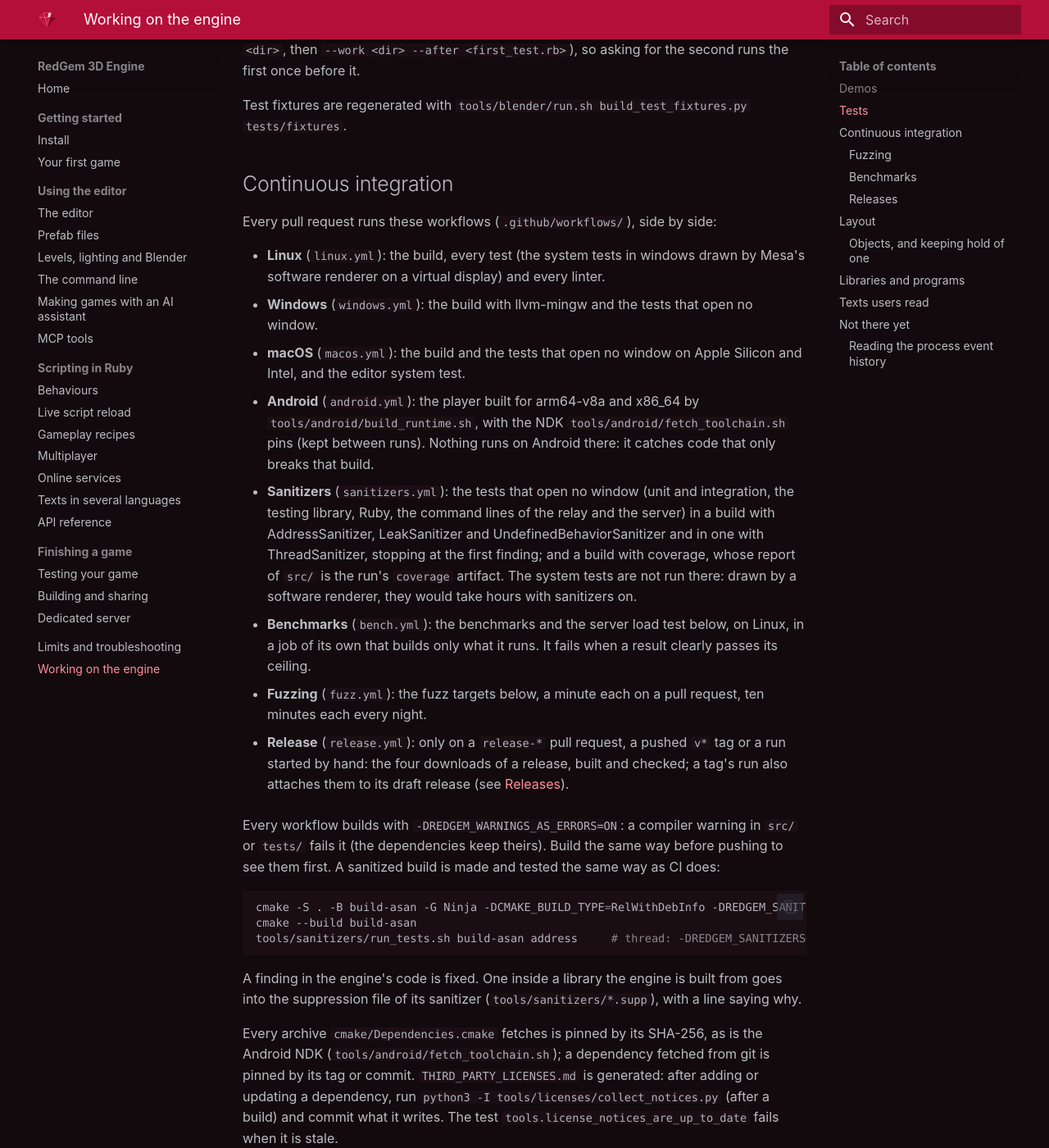
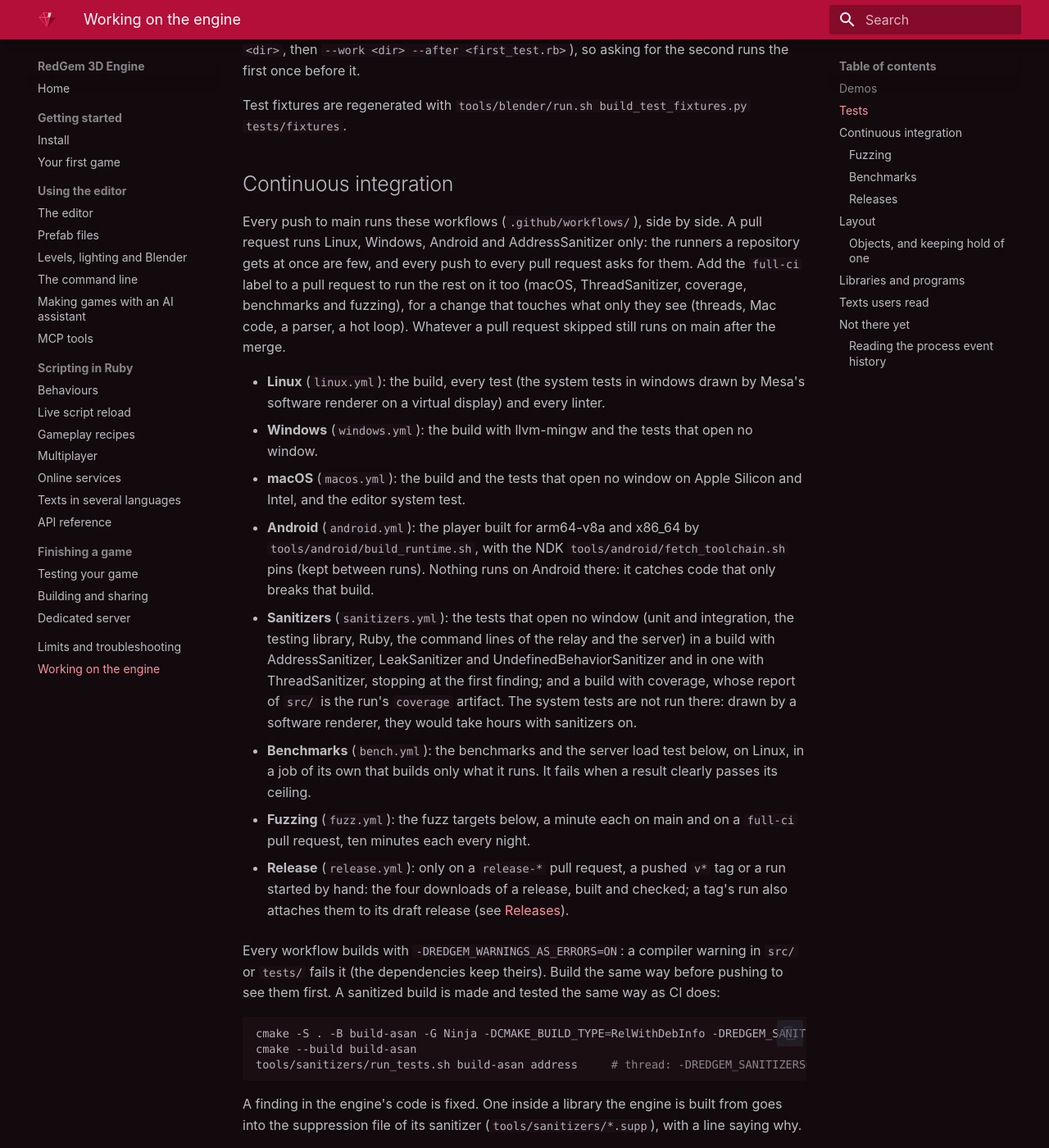
Before and after one commit to carlosdanielpohlod/redgem, an MkDocs documentation site: the page built from docs/contributing.md, in a window 1280 px wide and 1400 px high, scrolled down 2009 px. Shown: the whole window at 82% size. Built offline with MkDocs 1.6.1 and Material for MkDocs 9.7.7, drawn with Linux system fonts in a browser that asks for light colours.

Commit message:
Run the slow workflows on pull requests only with the full-ci label
A pull request push started ten jobs, and the repository gets twenty runners at once. A pull
request now runs Linux, Windows, Android and AddressSanitizer; macOS, ThreadSanitizer, coverage,
benchmarks and fuzzing run on main, nightly, by hand, or on a pull request labelled full-ci.

```diff
--- a/docs/contributing.md
+++ b/docs/contributing.md
@@ -87,7 +87,12 @@ Test fixtures are regenerated with
 
 ## Continuous integration
 
-Every pull request runs these workflows (`.github/workflows/`), side by side:
+Every push to main runs these workflows (`.github/workflows/`), side by side. A pull request runs
+Linux, Windows, Android and AddressSanitizer only: the runners a repository gets at once are few,
+and every push to every pull request asks for them. Add the `full-ci` label to a pull request to
+run the rest on it too (macOS, ThreadSanitizer, coverage, benchmarks and fuzzing), for a change
+that touches what only they see (threads, Mac code, a parser, a hot loop). Whatever a pull request
+skipped still runs on main after the merge.
 
 * **Linux** (`linux.yml`): the build, every test (the system tests in windows drawn by Mesa's
   software renderer on a virtual display) and every linter.
@@ -107,7 +112,7 @@ Every pull request runs these workflows (`.github/workflows/`), side by side:
 * **Benchmarks** (`bench.yml`): the benchmarks and the server load test below, on Linux, in a job
   of its own that builds only what it runs. It fails when a result clearly passes its ceiling.
 
-* **Fuzzing** (`fuzz.yml`): the fuzz targets below, a minute each on a pull request, ten minutes
+* **Fuzzing** (`fuzz.yml`): the fuzz targets below, a minute each on main and on a `full-ci` pull request, ten minutes
   each every night.
 
 * **Release** (`release.yml`): only on a `release-*` pull request, a pushed `v*` tag or a run
```
Also changed, not shown: 4 other files.
